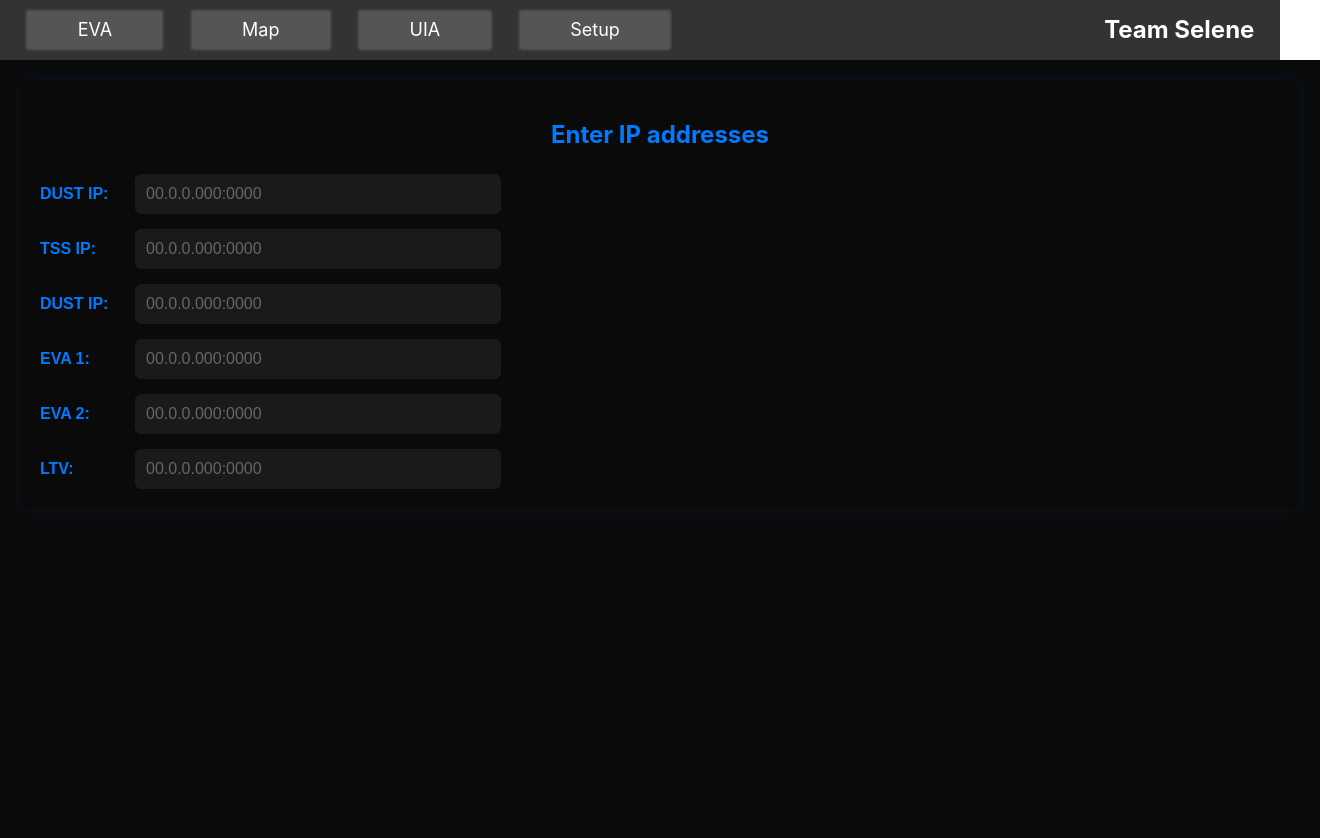
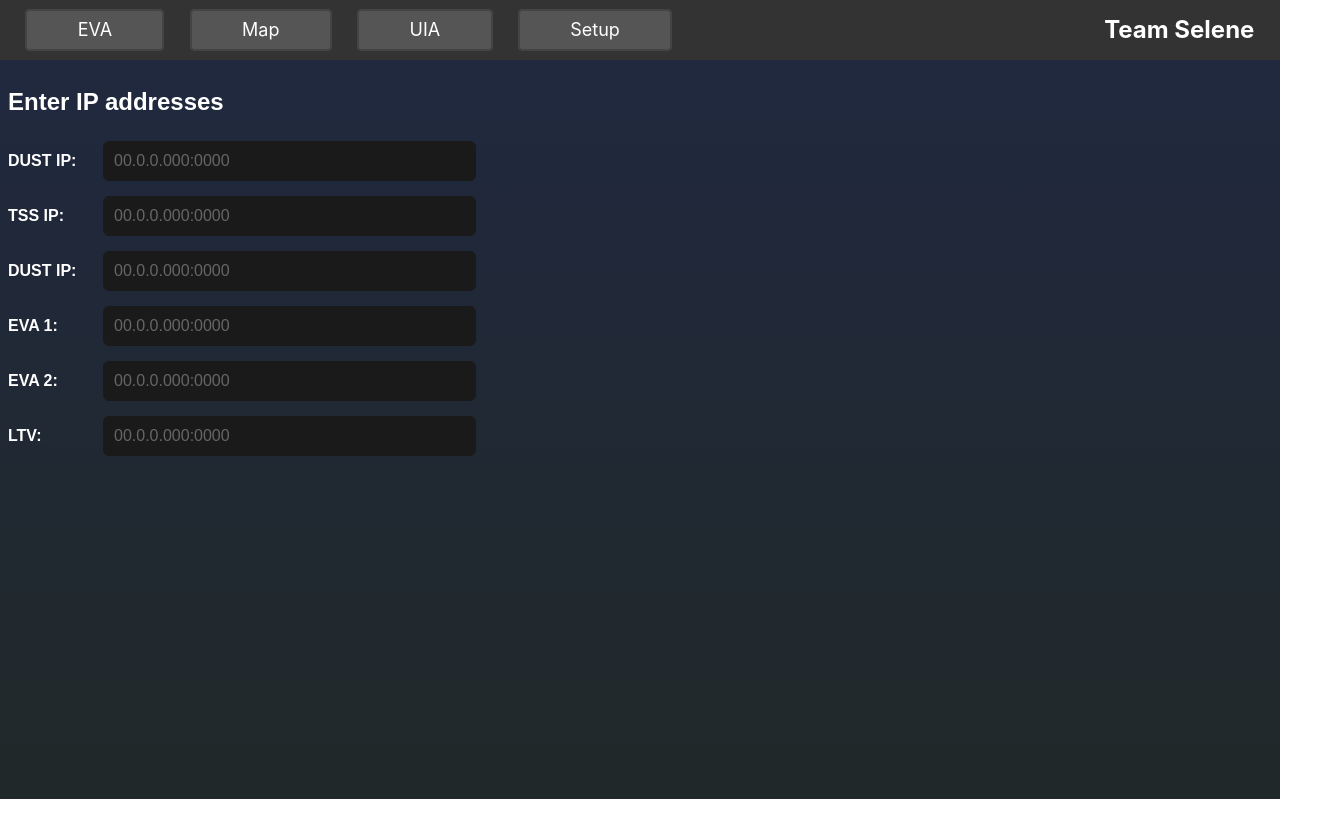
Before and after one commit to coolD9/Selene-in-SUITS, a React (Create React App) app in the folder User_Interface/UI_Main/client/: page / in a window 1280 px wide. Shown: the top 838 px of the page, 1320 px wide, since content can reach past the window. After the commit the page ends 800 px from the top, so only its background shows below. Built offline with nearby package versions, Linux system fonts and the light colour scheme.

Commit message:
Readjusted the theme.

```diff
--- a/User_Interface/UI_Main/client/src/components/Setup.js
+++ b/User_Interface/UI_Main/client/src/components/Setup.js
@@ -20,9 +20,9 @@ import "./css/MasterCSS.css";
 
 function Setup() {
   return (
-    <div className="page-wrapper">
-      <div className="setup-container">
-        <h2>Enter IP addresses</h2>
+    <div className="theme_background">
+      <div className="">
+        <h2 className="theme_heading"> Enter IP addresses</h2>
 
         {/* Form used for input fields.*/}
         <form className="ip-form">
--- a/User_Interface/UI_Main/client/src/components/css/MasterCSS.css
+++ b/User_Interface/UI_Main/client/src/components/css/MasterCSS.css
@@ -20,38 +20,6 @@
     font-size: 20px;
 }
 
-/*
-* Page-level styling
-* Ensures dark theme covers entire viewport
-*/
-.page-wrapper {
-    min-height: 100vh;
-    width: 100%;
-    background-color: #0a0a0a;
-    margin: 0;
-    padding: 20px;
-  }
-
-  /*
-  * All Themes for Setup Page.
-  * Main container styling
-  * Dark background with blue accents
-  */
-  .setup-container {
-    padding: 20px;
-    max-width: 2000px;
-    background-color: #0a0a0a;
-    border-radius: 8px;
-    box-shadow: 0 0 20px rgba(0, 123, 255, 0.1);
-    margin: 0 auto;
-  }
-
-  .setup-container h2 {
-    color: #007bff;
-    margin-bottom: 25px;
-    text-align: center;
-  }
-
   /*
   * Form layout and structure
   * Maintains responsive grid layout
@@ -73,8 +41,15 @@
   * Label styling - Blue text
   */
   label {
-    color: #007bff;
+    color: white;
     font-size: 16px;
     font-family: Arial, Helvetica, sans-serif;
     font-weight: 600;
   }
+
+  /* New heading style to match label color */
+  .theme_heading {
+    color: white;
+    font-family: Arial, Helvetica, sans-serif;
+    margin-bottom: 25px;
+  }
--- a/User_Interface/UI_Main/client/src/components/css/SetupCSS.css
+++ b/User_Interface/UI_Main/client/src/components/css/SetupCSS.css
@@ -17,15 +17,6 @@
   gap: 15px;
 }
 
-/*
-* Label styling - Blue text
-*/
-label {
-  color: #007bff;
-  font-size: 16px;
-  font-family: Arial, Helvetica, sans-serif;
-  font-weight: 600;
-}
 
 /*
 * Input field styling - Dark theme with blue accents
```
